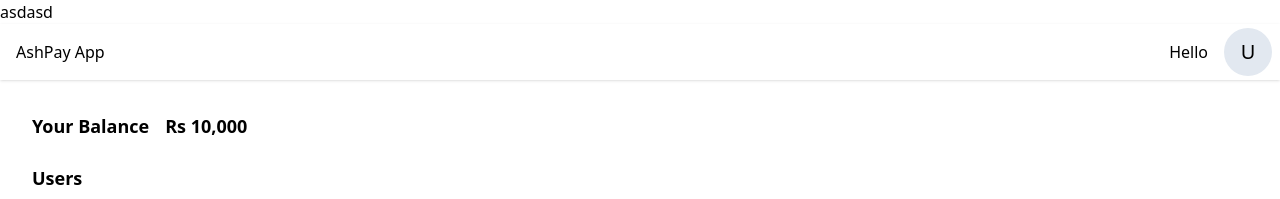
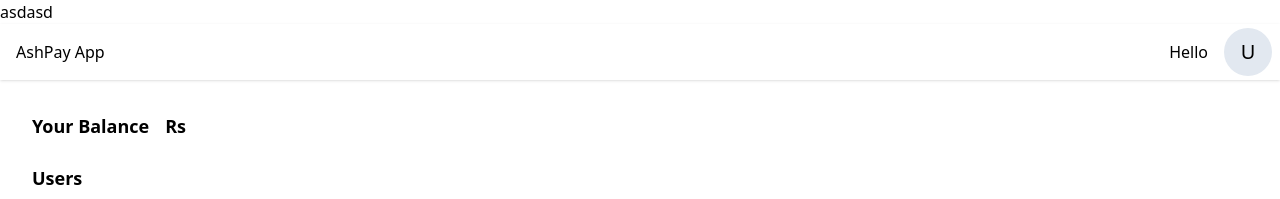
Before and after one commit to Ashutoshdikshit07/paytm, a React (Vite) app in the folder frontend/: page /dashboard in a window 1280 px wide. Shown: the top 199 px of the page. Built offline with nearby package versions, Linux system fonts and the light colour scheme; no server answers.

Commit message:
#6 Dashboard balance fix

```diff
--- a/frontend/src/components/Balance.jsx
+++ b/frontend/src/components/Balance.jsx
@@ -1,10 +1,28 @@
+import { useEffect,useState } from "react"
+import axios from "axios"
+
 export const Balance =({value})=>{
+    const [ balance,setBalance] = useState()
+    useEffect(()=>{
+        const fetchData = async ()=>{
+            const response = await axios.get("http://localhost:3000/api/v1/account/balance",{
+                headers:{
+                    Authorization: "Bearer " + localStorage.getItem("token")
+                }
+            })
+
+            setBalance(response.data.balance.toFixed(2))
+        }
+
+        fetchData()
+    },[])
+
     return <div className="flex">
         <div className="font-bold text-lg">
             Your Balance
         </div>
         <div className=" font-semibold text-lg ml-4">
-            Rs {value}
+            Rs {balance}
         </div>
     </div>
 }
--- a/frontend/src/pages/Dashboard.jsx
+++ b/frontend/src/pages/Dashboard.jsx
@@ -7,7 +7,7 @@ export const Dashboard = ()=>{
     return <div>
         <AppBar />
         <div className="m-8">
-            <Balance value={"10,000"}/>
+            <Balance />
             <Users />
         </div>
     </div>
```
